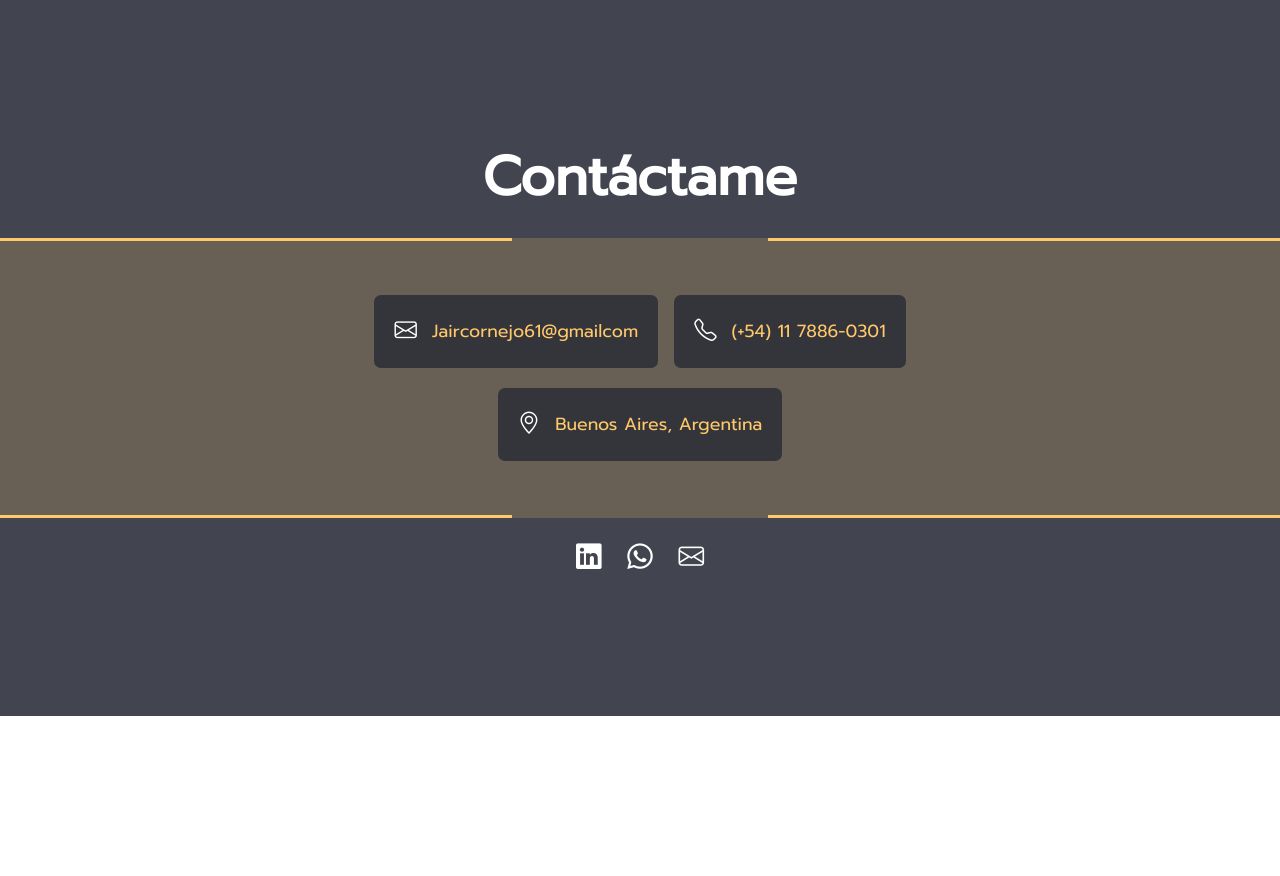
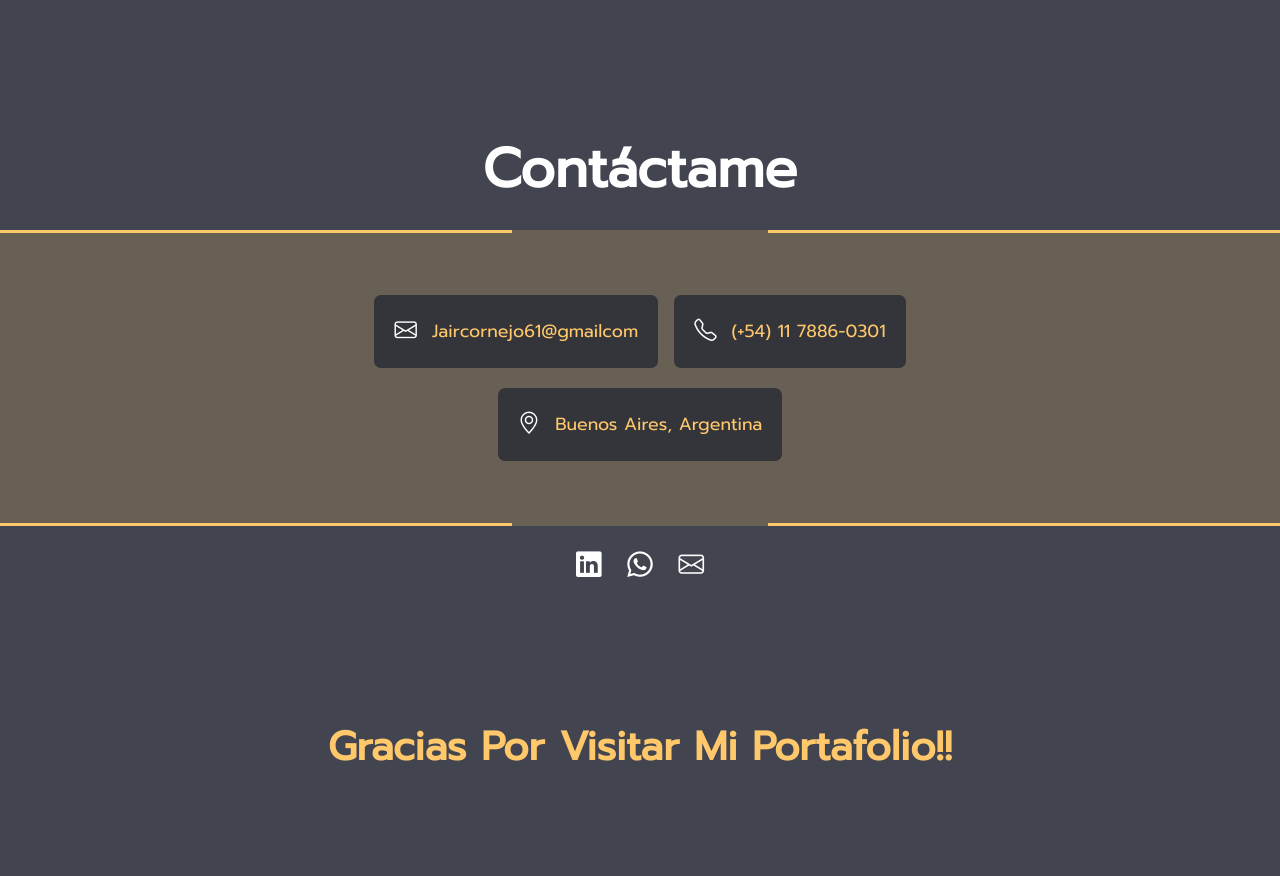
Before and after one commit to JairAle25/Mi-Portfolio, a plain HTML site: page index.html in a window 1280 px wide. Shown: the part 2764-3640 px from the top of the page. Before the commit the page ends 3480 px from the top, so only its background shows below. Drawn offline with nearby package versions, Linux system fonts and the light colour scheme.

Commit message:
puse un mensaje de agradecimiento por visitar la pagina

```diff
--- a/estilo.css
+++ b/estilo.css
@@ -413,7 +413,7 @@ el mouse por arriba*/
     flex-direction: column;
     justify-content: center;
     align-items: center;
-    height: 35vh;
+    height: 37vh;
     background-color: rgb(255, 200, 107,0.2);
 }
 .deLado{
@@ -465,3 +465,14 @@ el mouse por arriba*/
 .linkContacto a:hover{
     color: #ffc86b;
 }
+
+footer{
+   background-color: #424550;
+   display: flex;
+   justify-content: center;
+   height: 20vh;
+}
+footer h2{
+    color: #ffc86b;
+    font-size: 2.5rem;
+}
--- a/index.html
+++ b/index.html
@@ -98,6 +98,9 @@
             </div>
         </section>
     </main>
+    <footer>
+        <h2>Gracias Por Visitar Mi Portafolio!!</h2>
+    </footer>
     <script src="Js/main.js"></script>
 </body>
 </html>
```
